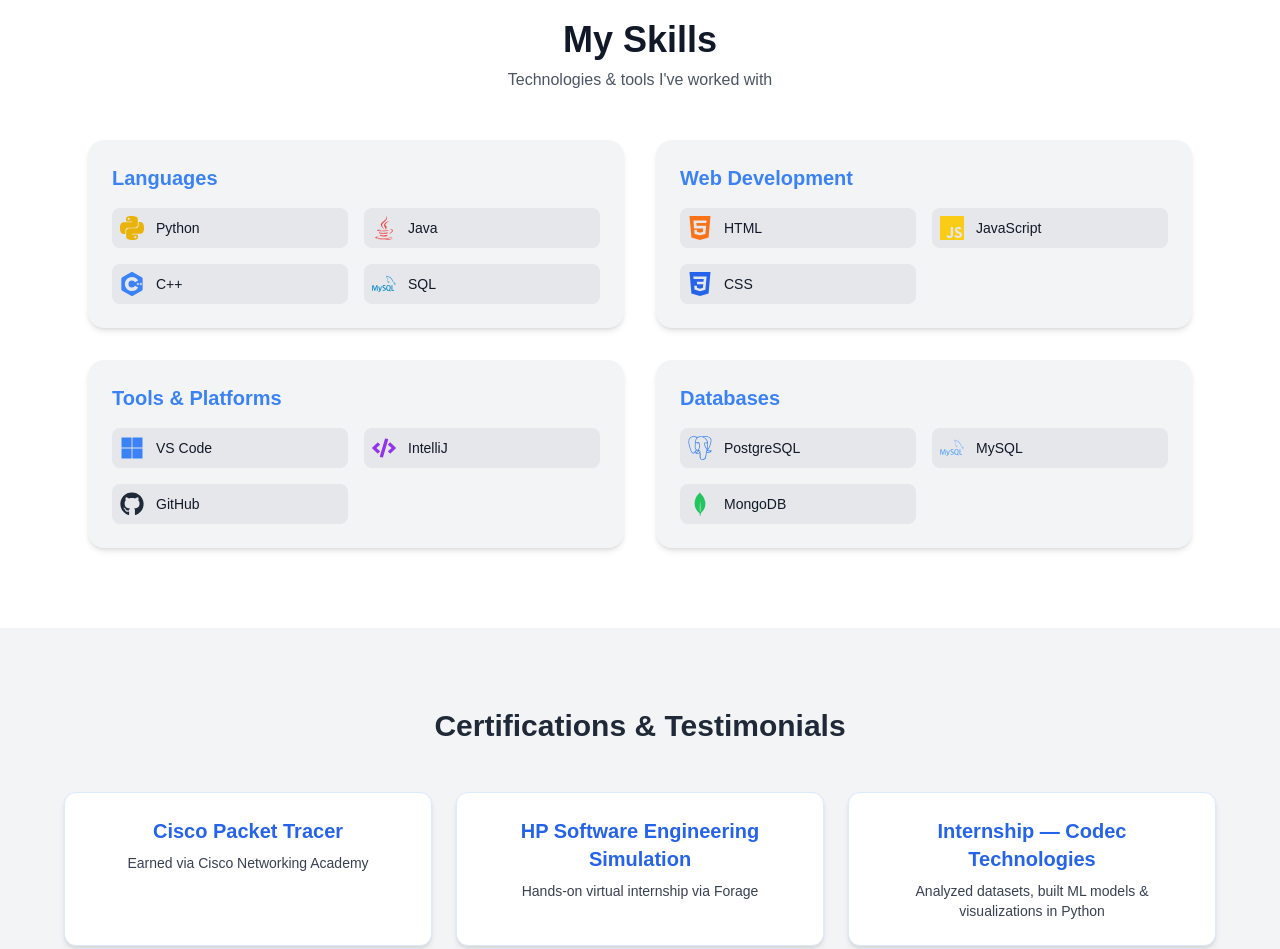
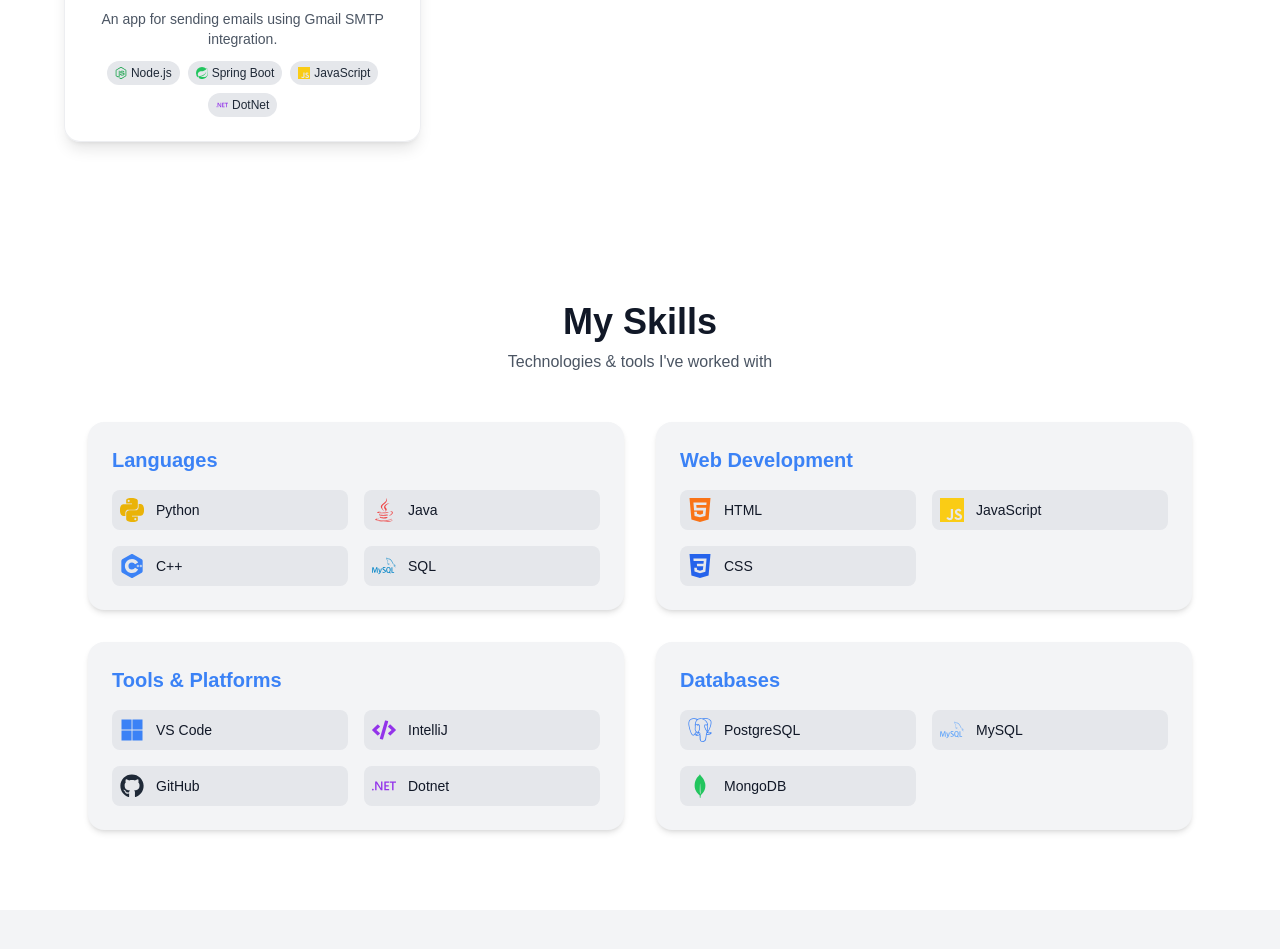
Before and after one commit to cjchandru798/Portfolio_website, a React (Vite) app: page / in a window 1280 px wide. Shown: the part 1848-2797 px from the top of the page. Built offline with nearby package versions, Linux system fonts and the light colour scheme.

Commit message:
updated code

```diff
--- a/package.json
+++ b/package.json
@@ -23,6 +23,7 @@
   },
   "devDependencies": {
     "@eslint/js": "^9.30.1",
+    "@types/aos": "^3.0.7",
     "@types/react": "^19.1.8",
     "@types/react-dom": "^19.1.6",
     "@vitejs/plugin-react": "^4.6.0",
--- a/src/components/About.tsx
+++ b/src/components/About.tsx
@@ -61,7 +61,7 @@ export default function About() {
   return (
     <motion.section
       id="about"
-      className="py-20 px-4 bg-gray-100 dark:bg-gray-800 text-center"
+      className="py-20 px-4 bg-gray-100 dark:bg-gray-900 text-center"
       initial={{ opacity: 0, y: 40 }}
       whileInView={{ opacity: 1, y: 0 }}
       transition={{ duration: 0.6 }}
@@ -76,7 +76,7 @@ export default function About() {
       <div className="flex flex-col sm:flex-row justify-center items-center gap-8">
         <StatItem icon={FaUserGraduate} label="th Year in College" end={4} />
         <StatItem icon={FaProjectDiagram} label="Projects Completed" end={4} />
-        <StatItem icon={FaTools} label="Technologies Used" end={12} />
+        <StatItem icon={FaTools} label="Technologies Used" end={18} />
       </div>
     </motion.section>
   );
--- a/src/components/Projects.tsx
+++ b/src/components/Projects.tsx
@@ -1,13 +1,22 @@
 import { useState } from 'react';
-import { FaExternalLinkAlt, FaGithub } from 'react-icons/fa';
+import { FaGithub, FaJava } from 'react-icons/fa';
 import {
   SiJavascript, SiHtml5, SiCss3, SiSpring,
-  SiNodedotjs, SiExpress, SiReact
+  SiNodedotjs, SiExpress, SiReact,SiDotnet,
 } from 'react-icons/si';
-import { FaJava } from 'react-icons/fa';
 import { motion, AnimatePresence } from 'framer-motion';
+import type { JSX } from 'react';
 
-const iconMap = {
+interface Project {
+  title: string;
+  desc: string;
+  demo?: string;
+  code: string;
+  image: string;
+  tags: string[];
+}
+
+const iconMap: Record<string, JSX.Element> = {
   JavaScript: <SiJavascript className="text-yellow-400" />,
   HTML5: <SiHtml5 className="text-orange-500" />,
   CSS3: <SiCss3 className="text-blue-500" />,
@@ -22,13 +31,14 @@ const iconMap = {
   'Responsive Design': <SiReact className="text-cyan-400" />,
   'Node.js': <SiNodedotjs className="text-green-600" />,
   Express: <SiExpress className="text-gray-300" />,
+  DotNet: <SiDotnet className="text-purple-600" />, // ← new icon added here
+
 };
 
-const projects = [
+const projects: Project[] = [
   {
     title: 'Salon Appointment Booking Web Application',
     desc: 'A comprehensive booking platform using Java Spring Boot.',
-
     code: 'https://github.com/cjchandru798/Salon-Appointment-Booking.git',
     image: 'https://img.icons8.com/ios-filled/100/calendar.png',
     tags: ['Java', 'Spring Boot', 'HTML/CSS']
@@ -47,15 +57,22 @@ const projects = [
     demo: 'https://example.com/gmail-app',
     code: 'https://github.com/cjchandru798/G-Mail-Sending-App.git',
     image: 'https://img.icons8.com/ios-filled/100/gmail.png',
-    tags: ['Node.js', 'Spring Boot', 'JavaScript','Java']
+    tags: ['Node.js', 'Spring Boot', 'JavaScript', 'Java']
+  },
+  {
+    title: 'Simple Appointment Booking',
+    desc: 'An app for sending emails using Gmail SMTP integration.',
+    code: 'https://github.com/cjchandru798/simple-appointment-booking.git',
+    image: 'https://img.icons8.com/ios-filled/100/calendar.png',
+    tags: ['Node.js', 'Spring Boot', 'JavaScript', 'DotNet']
   }
 ];
 
 export default function Projects() {
-  const [selected, setSelected] = useState(null);
+  const [selected, setSelected] = useState<Project | null>(null);
 
   return (
-    <section id="projects" className="py-20 px-4 bg-white dark:bg-gray-900">
+    <section id="projects" className="py-20 px-4 bg-white dark:bg-gray-800">
       <h2 className="text-3xl font-bold text-center mb-12 text-gray-800 dark:text-white">
         Featured Projects
       </h2>
@@ -70,7 +87,7 @@ export default function Projects() {
             onClick={() => setSelected(proj)}
           >
             <div className="flex justify-center items-center mb-4">
-              <img src={proj.image} alt={proj.title} className="w-16 h-16 object-contain" />
+              <img src={proj.image} alt={proj.title} className="w-12 h-12 object-contain" />
             </div>
             <h3 className="text-xl font-semibold mb-2 text-blue-800 dark:text-blue-400 text-center">
               {proj.title}
@@ -132,7 +149,6 @@ export default function Projects() {
                 >
                   <FaGithub /> Code
                 </a>
-
               </div>
             </motion.div>
           </motion.div>
--- a/src/components/Skills.tsx
+++ b/src/components/Skills.tsx
@@ -8,6 +8,7 @@ import {
   SiJavascript,
   SiHtml5,
   SiCss3,
+  SiDotnet
 } from 'react-icons/si';
 
 import {
@@ -41,6 +42,7 @@ const categories = [
       { name: 'VS Code', icon: FaMicrosoft, color: 'text-blue-500' },
       { name: 'IntelliJ', icon: FaCode, color: 'text-purple-600' },
       { name: 'GitHub', icon: FaGithub, color: 'text-gray-800 dark:text-gray-300' },
+      { name: 'Dotnet', icon: SiDotnet, color: 'text-purple-600' },
     ],
   },
   {
@@ -78,7 +80,7 @@ export default function Skills() {
           >
             <h3 className="text-xl font-semibold mb-4 text-blue-500">{category.title}</h3>
             <div className="grid grid-cols-2 gap-4">
-              {category.skills.map((skill, idx) => {
+              {category.skills.map((skill, _idx) => {
                 const Icon = skill.icon;
                 return (
                   <motion.div
--- a/src/components/Testimonials.tsx
+++ b/src/components/Testimonials.tsx
@@ -2,20 +2,69 @@ import { motion } from 'framer-motion';
 
 const testimonials = [
   {
-    title: 'Cisco Packet Tracer',
-    desc: 'Earned via Cisco Networking Academy',
+    title: 'Data Science and Analytics',
+    desc: 'Earned via hp life ',
+    link: 'https://www.linkedin.com/posts/hemachandiran-a-242527300_hp-life-certificate-activity-7355659866339717121-QLKO?utm_source=social_share_send&utm_medium=member_desktop_web&rcm=ACoAAEz2zpIBDskHvbvcMLu0kFPripUr2zc1DD8',
   },
   {
-    title: 'HP Software Engineering Simulation',
+    title: 'Java With Springboot ',
+    desc: 'Earned via in Naan Mudhalvan',
+    link: 'https://www.linkedin.com/posts/hemachandiran-a-242527300_java-with-spring-boot-in-naan-mudhalvan-activity-7355432214962012160-Xv_u?utm_source=social_share_send&utm_medium=member_desktop_web&rcm=ACoAAEz2zpIBDskHvbvcMLu0kFPripUr2zc1DD8',
+  },
+  {
+    title: 'Microsoft Office Essentials',
+    desc: 'Earned via in Naan Mudhalvan',
+    link: 'https://www.linkedin.com/posts/hemachandiran-a-242527300_microsoft-office-essentials-in-naan-mudhalvan-activity-7355432552829960192-Midy?utm_source=social_share_send&utm_medium=member_desktop_web&rcm=ACoAAEz2zpIBDskHvbvcMLu0kFPripUr2zc1DD8',
+  },
+  {
+    title: 'CCNA-1 Introduction to Networks',
+    desc: 'Earned via Naan Mudhalvan',
+    link: 'https://www.linkedin.com/posts/hemachandiran-a-242527300_ccna-1-in-naan-mudhalvan-activity-7355433130863788032-F0l2?utm_source=social_share_send&utm_medium=member_desktop_web&rcm=ACoAAEz2zpIBDskHvbvcMLu0kFPripUr2zc1DD8',
+  },
+  {
+    title: 'CCNA-1 Introduction to Networks',
+    desc: 'Course completion certificate provided by cisco networking academy',
+    link: 'https://www.linkedin.com/posts/hemachandiran-a-242527300_ccna-course-activity-7355439236210208768-0VLo?utm_source=social_share_send&utm_medium=member_desktop_web&rcm=ACoAAEz2zpIBDskHvbvcMLu0kFPripUr2zc1DD8',
+  },
+  {
+    title: 'Introduction to Cybersecurity',
+    desc: 'Earned via Cisco Networking Academy',
+    link: 'https://www.linkedin.com/posts/hemachandiran-a-242527300_introduction-to-cybersecurity-activity-7355440529527992320-J7Or?utm_source=social_share_send&utm_medium=member_desktop_web&rcm=ACoAAEz2zpIBDskHvbvcMLu0kFPripUr2zc1DD8',
+  },
+  {
+    title: 'Hewlett Packard Software Engineering Simulation',
     desc: 'Hands-on virtual internship via Forage',
+    link: 'https://www.linkedin.com/posts/hemachandiran-a-242527300_software-engineering-job-simulation-activity-7355993892657258497-U6p0?utm_source=social_share_send&utm_medium=member_desktop_web&rcm=ACoAAEz2zpIBDskHvbvcMLu0kFPripUr2zc1DD8',
+  },
+  {
+    title: 'Getting started with MongoDB Atlas ',
+    desc: 'Earned on MongoDb Atlas',
+    link: 'https://www.linkedin.com/posts/hemachandiran-a-242527300_getting-started-with-mongodb-atlas-activity-7355996060365815808-oY6j?utm_source=social_share_send&utm_medium=member_desktop_web&rcm=ACoAAEz2zpIBDskHvbvcMLu0kFPripUr2zc1DD8s',
+  },
+  {
+    title: 'Git, GitLab & GitHub Fundamentals for Software Developers',
+    desc: 'Hands-on training by Udemy ',
+    link: 'https://www.linkedin.com/posts/hemachandiran-a-242527300_git-gitlab-github-activity-7348349338147811331-K0ri?utm_source=social_share_send&utm_medium=member_desktop_web&rcm=ACoAAEz2zpIBDskHvbvcMLu0kFPripUr2zc1DD8',
+  },
+  {
+    title: 'AI Tools for UX/UI Designers and Web Designers',
+    desc: 'Hands-on training by Udemy',
+    link: 'https://www.linkedin.com/posts/hemachandiran-a-242527300_uxdesign-uidesign-aifordesign-activity-7348999780301180928-W_-M?utm_source=social_share_send&utm_medium=member_desktop_web&rcm=ACoAAEz2zpIBDskHvbvcMLu0kFPripUr2zc1DD8',
+  },
+  {
+    title: 'Basics of Cloud Computing',
+    desc: 'Hands-on training by Udemy',
+    link: 'https://www.linkedin.com/posts/hemachandiran-a-242527300_basics-of-cloud-computing-activity-7355994595266093056-rXie?utm_source=social_share_send&utm_medium=member_desktop_web&rcm=ACoAAEz2zpIBDskHvbvcMLu0kFPripUr2zc1DD8',
   },
   {
     title: 'Internship — Codec Technologies',
     desc: 'Analyzed datasets, built ML models & visualizations in Python',
+    link: 'https://www.linkedin.com/posts/hemachandiran-a-242527300_certificate-activity-7336019733063827456-uQRu?utm_source=social_share_send&utm_medium=member_desktop_web&rcm=ACoAAEz2zpIBDskHvbvcMLu0kFPripUr2zc1DD8',
   },
   {
     title: 'Internship — Conprg Technologies',
     desc: 'Created websites as a full stack developer',
+    link: 'https://example.com/conprg-certificate.pdf',
   },
 ];
 
@@ -40,13 +89,22 @@ export default function Testimonials() {
 
       <div className="grid gap-6 sm:grid-cols-2 lg:grid-cols-3 max-w-6xl mx-auto">
         {testimonials.map((item, index) => (
-          <motion.div
+          <motion.a
             key={index}
-            className="bg-white dark:bg-zinc-800 rounded-xl p-6 shadow-md border border-blue-100 dark:border-zinc-700 hover:shadow-blue-400/40 transition-all duration-300"
+            href={item.link}
+            target="_blank"
+            rel="noopener noreferrer"
+            className="bg-white dark:bg-zinc-800 rounded-xl p-6 shadow-md border border-blue-100 dark:border-zinc-700 hover:shadow-blue-400/40 transition-all duration-300 block"
             initial={{ opacity: 0, y: 40 }}
             whileInView={{ opacity: 1, y: 0 }}
             transition={{ duration: 0.4, delay: index * 0.15 }}
             viewport={{ once: true }}
+            onClick={(e) => {
+              const confirmed = window.confirm("Do you want to view this certificate?");
+              if (!confirmed) {
+                e.preventDefault();
+              }
+            }}
           >
             <h3 className="text-xl font-semibold mb-2 text-blue-600 dark:text-blue-400">
               {item.title}
@@ -54,7 +112,7 @@ export default function Testimonials() {
             <p className="text-sm text-gray-700 dark:text-gray-300">
               {item.desc}
             </p>
-          </motion.div>
+          </motion.a>
         ))}
       </div>
     </motion.section>
```
Also changed, not shown: src/components/Contact.tsx (+8 -6 lines), 1 other file (tests, documents, lock files or other folders).
